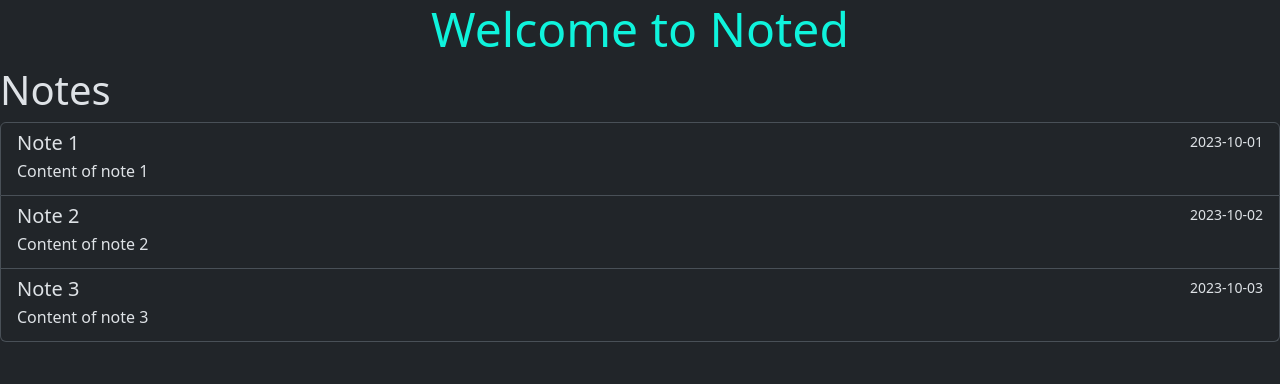
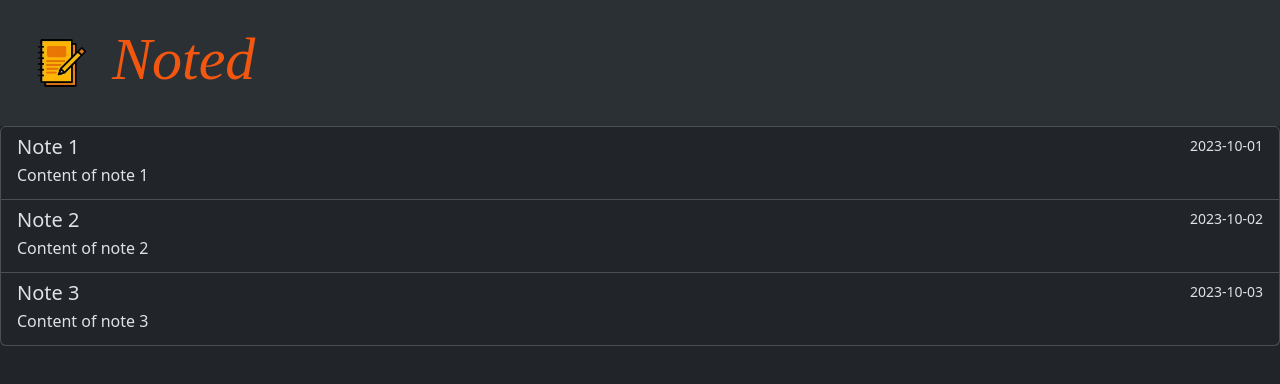
Before and after one commit to datletu/Noted, a React (Vite) app in the folder noted/: page / in a window 1280 px wide. Shown: the top 384 px of the page. Built offline with nearby package versions, Linux system fonts and the light colour scheme.

Commit message:
added icon, finish the basic static layout

```diff
--- a/noted/src/Header.jsx
+++ b/noted/src/Header.jsx
@@ -6,7 +6,14 @@ const AppName = 'Noted';
 export default function Header() {
     return (
       <>
-        <h1 className='welcome'>Welcome to {AppName}</h1>
+        <nav className="navbar bg-body-tertiary">
+          <div className="container-fluid ">
+          <a className="navbar-brand d-flex flex-row align-items-center" href="#">
+            <img src="/icon.png" style={{ width: '100px', height: '100px' }}/>
+              <h1 className='AppName'>{AppName}</h1>
+          </a>
+          </div>
+        </nav>
       </>
     );
   }
--- a/noted/src/NotesList.jsx
+++ b/noted/src/NotesList.jsx
@@ -6,7 +6,6 @@ import 'bootstrap/dist/css/bootstrap.min.css';
 export default function NotesList(props) {
     return (
         <div className='notes-list'>
-            <h1>Notes</h1>
             <ul className='list-group'>
                 {props.notes.map(note => (
                     <li key={note.id} className='list-group-item'>
--- a/noted/src/style.css
+++ b/noted/src/style.css
@@ -1,5 +1,7 @@
-.welcome {
-  color: rgb(15, 243, 220);
+.AppName {
+  color: rgb(243, 87, 15);
   font-size: 3em;
   text-align: center;
+  font-style: italic;
+  font-family: 'Brush Script MT', cursive;
 }
```
Also changed, not shown: noted/public/OIP.jpg (added), noted/public/icon.png (added).
